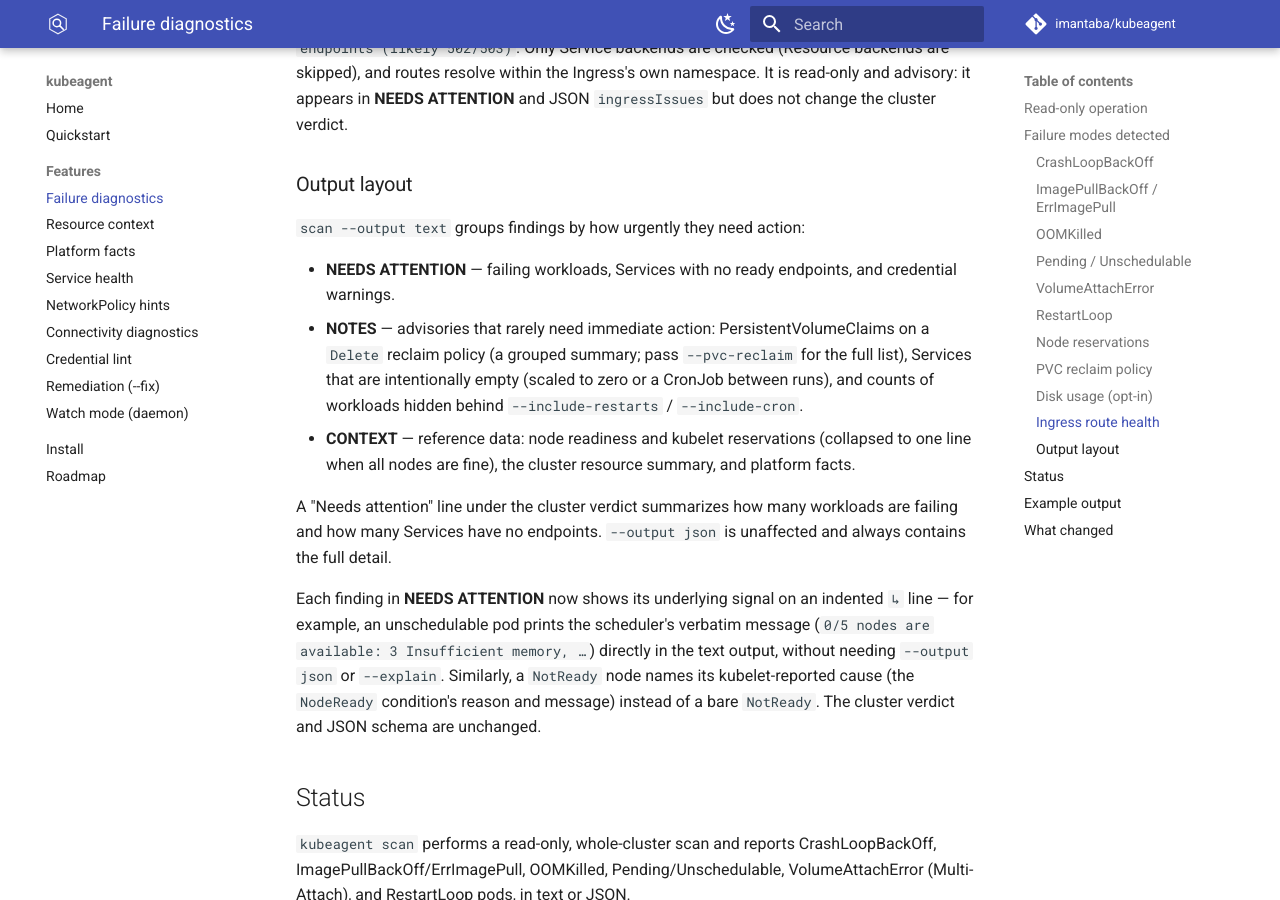
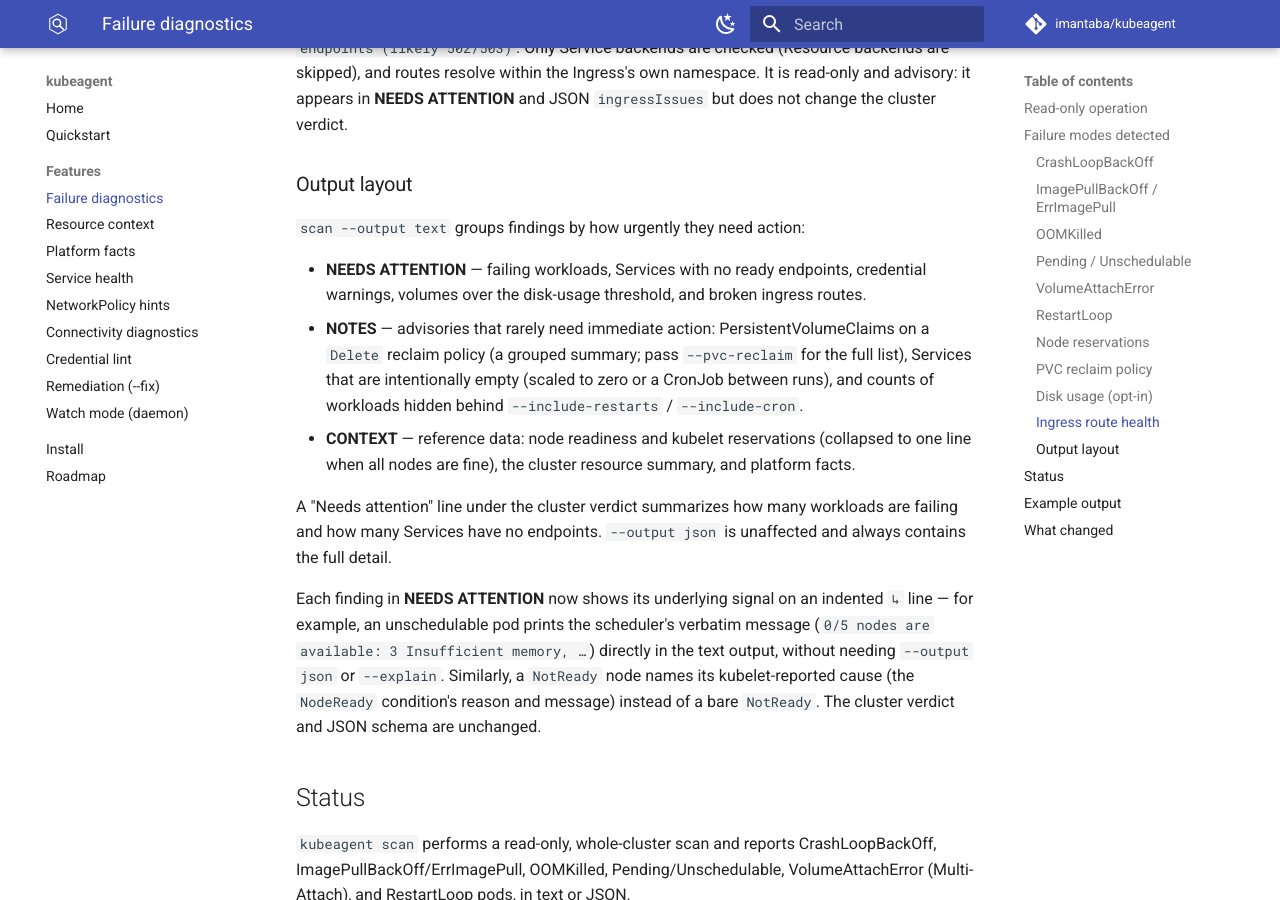
Before and after one commit to imantaba/kubeagent, an MkDocs documentation site: the page built from website/docs/features/diagnostics.md, in a window 1280 px wide and 900 px high, scrolled down 2396 px. Built offline with MkDocs 1.6.1 and Material for MkDocs 9.7.7, drawn with Linux system fonts in a browser that asks for light colours; comment, search, counter and statistics services are not loaded.

Commit message:
docs: include disk-usage and ingress routes in NEEDS ATTENTION summaries

```diff
--- a/website/docs/features/diagnostics.md
+++ b/website/docs/features/diagnostics.md
@@ -104,8 +104,9 @@ the cluster verdict.
 
 `scan --output text` groups findings by how urgently they need action:
 
-- **NEEDS ATTENTION** — failing workloads, Services with no ready endpoints, and
-  credential warnings.
+- **NEEDS ATTENTION** — failing workloads, Services with no ready endpoints,
+  credential warnings, volumes over the disk-usage threshold, and broken ingress
+  routes.
 - **NOTES** — advisories that rarely need immediate action: PersistentVolumeClaims
   on a `Delete` reclaim policy (a grouped summary; pass `--pvc-reclaim` for the
   full list), Services that are intentionally empty (scaled to zero or a CronJob
```
Also changed, not shown: 1 other file.
